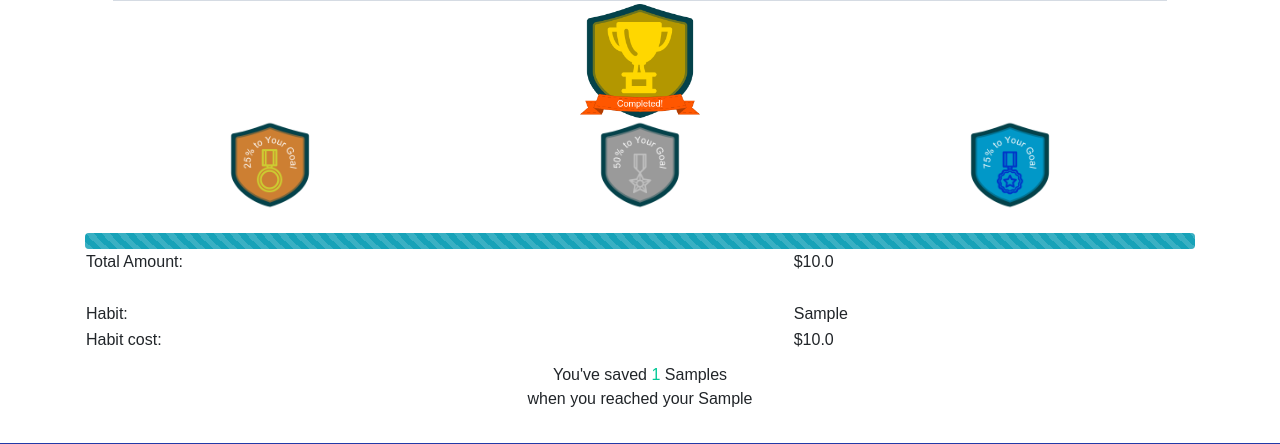
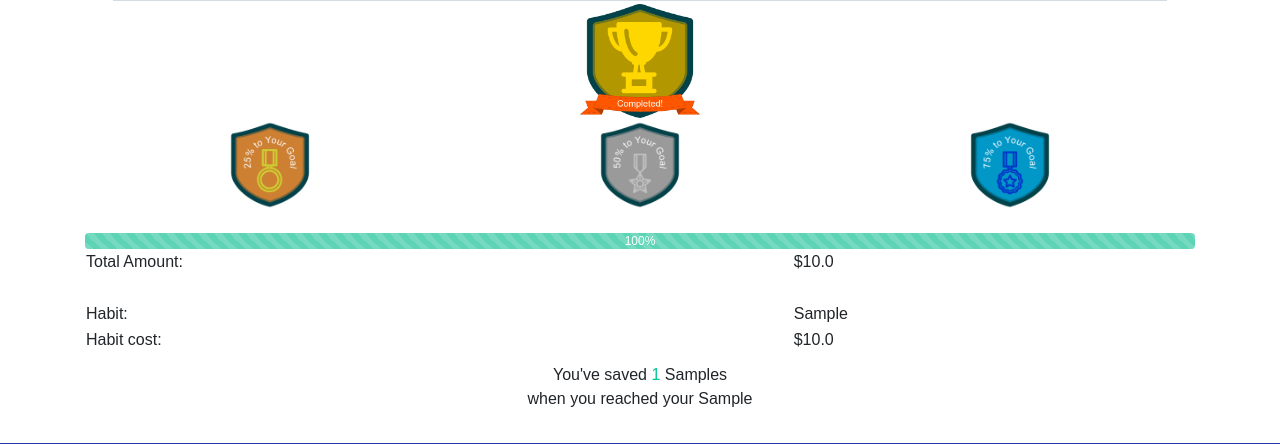
Before and after one commit to nlimtung/financialhackathon, a Django app: page /habits/1/ in a window 1280 px wide. Shown: the part 287-731 px from the top of the page. Run offline with Django 4.2, Linux system fonts and the light colour scheme; a user stored in the database is signed in; tables that the repository leaves empty hold one stand-in row (values such as "Sample post"); grey boxes marked "Sample" are stand-in pictures; some libraries are stand-ins or nearby versions; some web fonts are replaced.

Commit message:
change color of progress bar and add percentage in progress bar

```diff
--- a/main_app/static/css/base.css
+++ b/main_app/static/css/base.css
@@ -5,6 +5,11 @@
 .container {
     margin:0px;
     height: auto;
+}
+
+#bg-teal{
+    background-color: rgb(93,212,181);
+    color: white;
 }
 
 h1 {
--- a/main_app/templates/habits/detail.html
+++ b/main_app/templates/habits/detail.html
@@ -37,62 +37,62 @@
         <!--100%-->
         {% if  habit.completed_goal == True %}
         <div class="progress">
-            <div class="progress-bar progress-bar-striped bg-info" role="progressbar" style="width: 100%" aria-valuenow="100" aria-valuemin="0" aria-valuemax="100"></div>
+            <div class="progress-bar progress-bar-striped" id="bg-teal" role="progressbar" style="width: 100%" aria-valuenow="100" aria-valuemin="0" aria-valuemax="100" background-color: green>100%</div>
         </div>
         <!--90%-->
         {% elif  habit.ninety_goal == True %}
         <div class="progress">
-            <div class="progress-bar progress-bar-striped bg-info" role="progressbar" style="width: 90%" aria-valuenow="100" aria-valuemin="0" aria-valuemax="100"></div>
+            <div class="progress-bar progress-bar-striped" id="bg-teal" role="progressbar" style="width: 90%" aria-valuenow="100" aria-valuemin="0" aria-valuemax="100"> 90%</div>
         </div>
         <!--80%-->
         {% elif  habit.eighty_goal == True %}
         <div class="progress">
-            <div class="progress-bar progress-bar-striped bg-info" role="progressbar" style="width: 80%" aria-valuenow="100" aria-valuemin="0" aria-valuemax="100"></div>
+            <div class="progress-bar progress-bar-striped" id="bg-teal" role="progressbar" style="width: 80%" aria-valuenow="100" aria-valuemin="0" aria-valuemax="100">80%</div>
         </div>
         <!--75%-->
         {% elif  habit.three_quarter_goal == True %}
         <div class="progress">
-            <div class="progress-bar progress-bar-striped bg-info" role="progressbar" style="width: 75%" aria-valuenow="100" aria-valuemin="0" aria-valuemax="100"></div>
+            <div class="progress-bar progress-bar-striped" id="bg-teal" role="progressbar" style="width: 75%" aria-valuenow="100" aria-valuemin="0" aria-valuemax="100">75%</div>
         </div>
         <!--70%-->
         {% elif  habit.seventy_goal == True %}
         <div class="progress">
-            <div class="progress-bar progress-bar-striped bg-info" role="progressbar" style="width: 70%" aria-valuenow="100" aria-valuemin="0" aria-valuemax="100"></div>
+            <div class="progress-bar progress-bar-striped" id="bg-teal" role="progressbar" style="width: 70%" aria-valuenow="100" aria-valuemin="0" aria-valuemax="100">70%</div>
         </div>
         <!--60%-->
         {% elif  habit.sixty_goal == True %}
         <div class="progress">
-            <div class="progress-bar progress-bar-striped bg-info" role="progressbar" style="width: 60%" aria-valuenow="100" aria-valuemin="0" aria-valuemax="100"></div>
+            <div class="progress-bar progress-bar-striped" id="bg-teal" role="progressbar" style="width: 60%" aria-valuenow="100" aria-valuemin="0" aria-valuemax="100">60%</div>
         </div>
          <!-- 50 -->
          {% elif  habit.half_goal == True %}
          <div class="progress">
-             <div class="progress-bar progress-bar-striped bg-info" role="progressbar" style="width: 50%" aria-valuenow="50" aria-valuemin="0" aria-valuemax="100"></div>
+             <div class="progress-bar progress-bar-striped" id="bg-teal" role="progressbar" style="width: 50%" aria-valuenow="50" aria-valuemin="0" aria-valuemax="100">50%</div>
          </div>
         <!--40%-->
         {% elif  habit.forty_goal == True %}
         <div class="progress">
-            <div class="progress-bar progress-bar-striped bg-info" role="progressbar" style="width: 40%" aria-valuenow="100" aria-valuemin="0" aria-valuemax="100"></div>
+            <div class="progress-bar progress-bar-striped" id="bg-teal" role="progressbar" style="width: 40%" aria-valuenow="100" aria-valuemin="0" aria-valuemax="100">40%</div>
         </div>
         <!--30%-->
         {% elif  habit.thirty_goal == True %}
         <div class="progress">
-            <div class="progress-bar progress-bar-striped bg-info" role="progressbar" style="width: 30%" aria-valuenow="100" aria-valuemin="0" aria-valuemax="100"></div>
+            <div class="progress-bar progress-bar-striped" id="bg-teal" role="progressbar" style="width: 30%" aria-valuenow="100" aria-valuemin="0" aria-valuemax="100">30%</div>
         </div>
         <!-- 25% -->
         {% elif  habit.quarter_goal == True %}
         <div class="progress">
-            <div class="progress-bar progress-bar-striped bg-info" role="progressbar" style="width: 25%" aria-valuenow="25" aria-valuemin="0" aria-valuemax="100"></div>
+            <div class="progress-bar progress-bar-striped" id="bg-teal" role="progressbar" style="width: 25%" aria-valuenow="25" aria-valuemin="0" aria-valuemax="100">25%</div>
         </div>
         <!--20%-->
         {% elif  habit.twenty_goal == True %}
         <div class="progress">
-            <div class="progress-bar progress-bar-striped bg-info" role="progressbar" style="width: 20%" aria-valuenow="100" aria-valuemin="0" aria-valuemax="100"></div>
+            <div class="progress-bar bg-teal" id="bg-teal" role="progressbar" style="width: 20%" aria-valuenow="100" aria-valuemin="0" aria-valuemax="100"; background-color: rgb(93,212,181)>20%</div>
         </div>
         <!--10%-->
         {% elif  habit.ten_goal == True %}
         <div class="progress">
-            <div class="progress-bar progress-bar-striped bg-info" role="progressbar" style="width: 10%" aria-valuenow="100" aria-valuemin="0" aria-valuemax="100"></div>
+            <div class="progress-bar progress-bar-striped" id="bg-teal" role="progressbar" style="width: 10%" aria-valuenow="100" aria-valuemin="0" aria-valuemax="100" background-color: rgb(93,212,181) >10%</div>
         </div>
         {% else %}
         <div class="progress">
```
